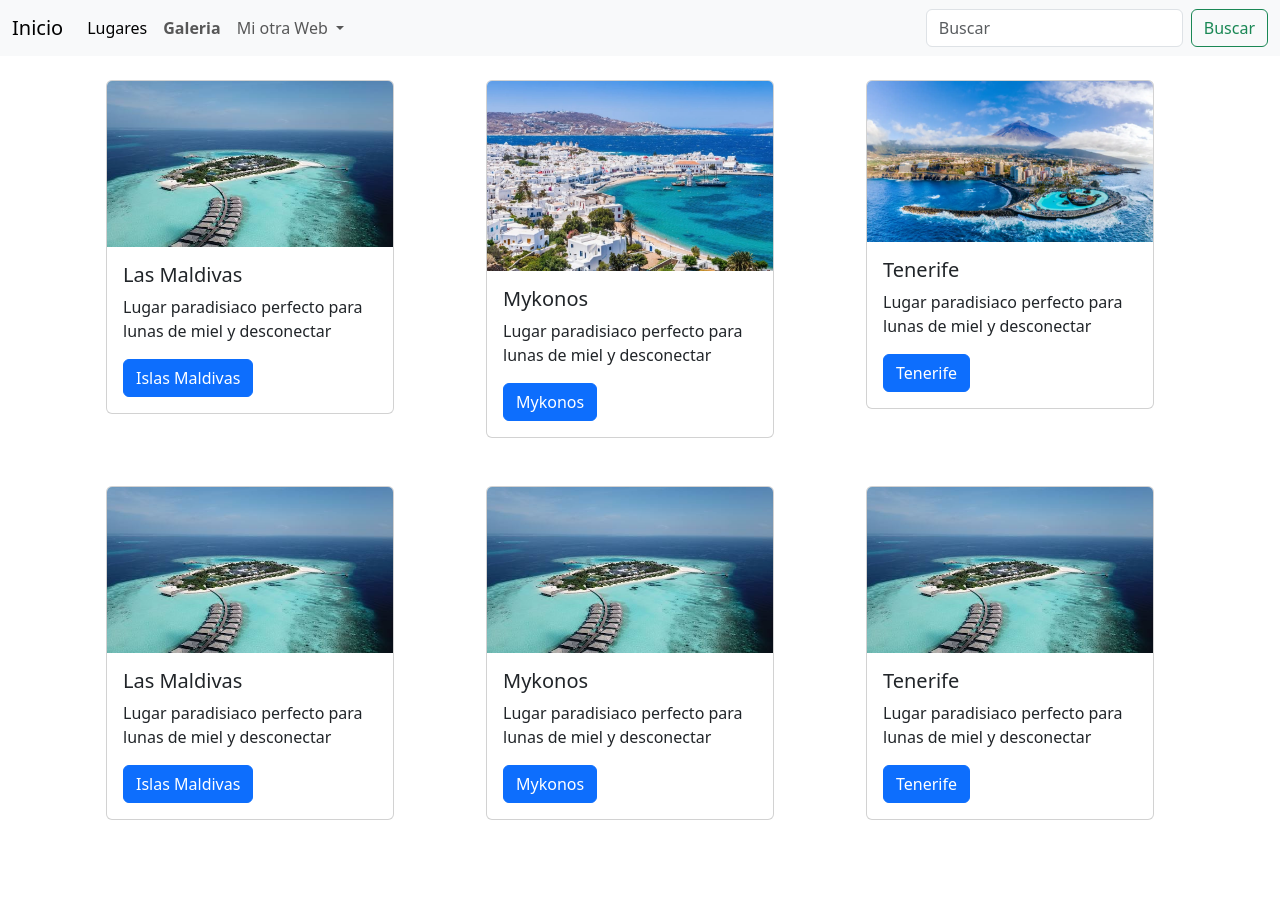
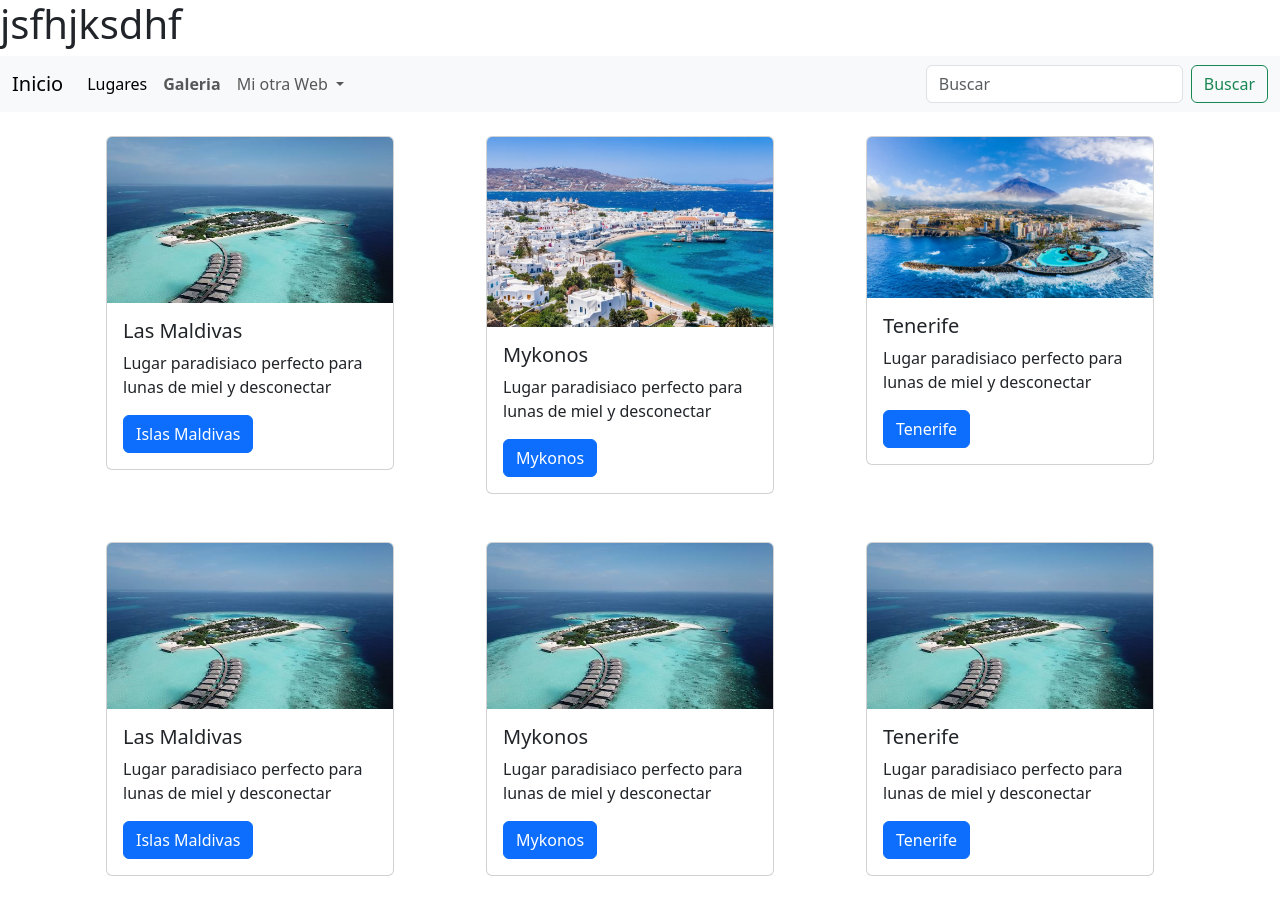
Before and after one commit to Ozukaru92/proyecto2, a plain HTML site: page galeria.html in a window 1280 px wide. Before the commit the page ends 844 px from the top, so only its background shows below. Drawn offline with Linux system fonts and the light colour scheme.

Commit message:
haciendo pruebas

```diff
--- a/galeria.html
+++ b/galeria.html
@@ -13,6 +13,7 @@
   </head>
 
   <body>
+    <h1>jsfhjksdhf</h1>
     <nav class="navbar navbar-expand-lg navbar-light bg-light">
       <div class="container-fluid">
         <a class="navbar-brand" href= "./viajes.html"> Inicio </a>
```
